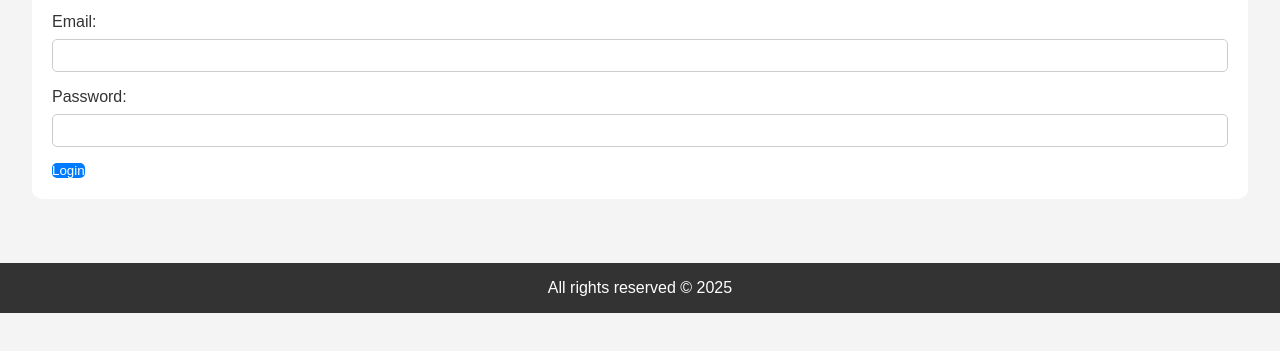
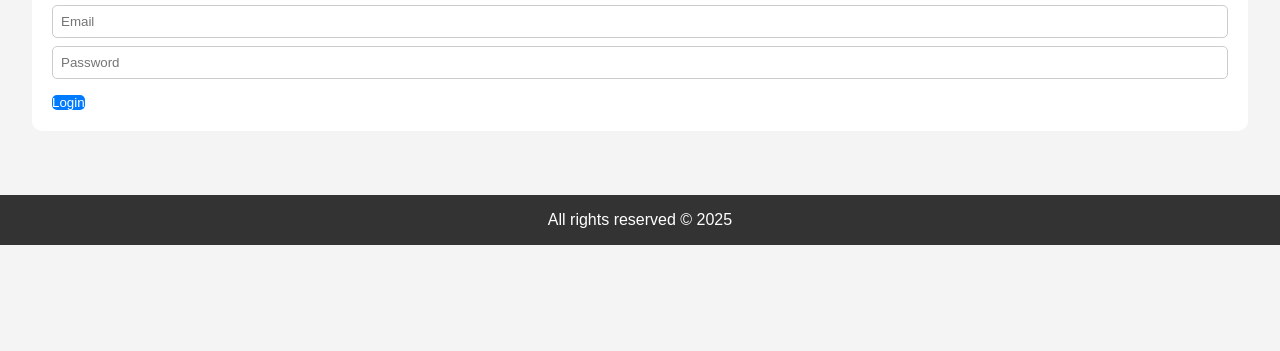
Before and after one commit to mpesaran/hbnb, a plain HTML site: page part-04/login.html in a window 1280 px wide. Shown: the part 155-506 px from the top of the page. Drawn offline with Linux system fonts and the light colour scheme.

```diff
--- a/part-04/login.html
+++ b/part-04/login.html
@@ -18,11 +18,9 @@
     <main>
         <form id="login-form">
             <h2>Login</h2>
-            <label for="email">Email:</label>
-            <input type="email" id="email" name="email" required>
+            <input type="email" id="email" placeholder="Email" required>
 
-            <label for="password">Password:</label>
-            <input type="password" id="password" name="password" required>
+            <input type="password" id="password" placeholder="Password" required>
 
             <button type="submit">Login</button>
         </form>
```
Also changed, not shown: part-04/index.html (+3 -1 lines).
